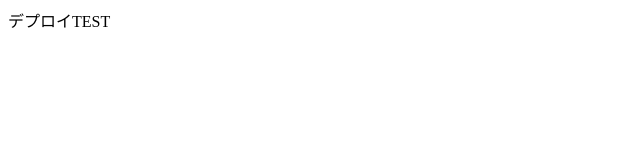
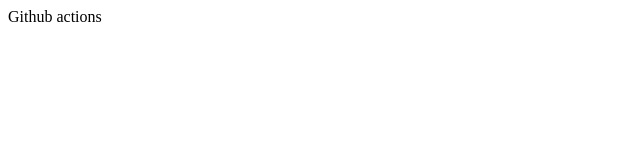
Before and after one commit to 19951023Taa/github_actions_ecs, a plain HTML site: page index.html in a window 1280 px wide. Shown: the full height of the page, 0-640 px from the left. Drawn offline with Linux system fonts and the light colour scheme.

Commit message:
Update index.html

```diff
--- a/index.html
+++ b/index.html
@@ -1 +1 @@
-<html>デプロイTEST</html>
+<html>Github actions</html>
```
